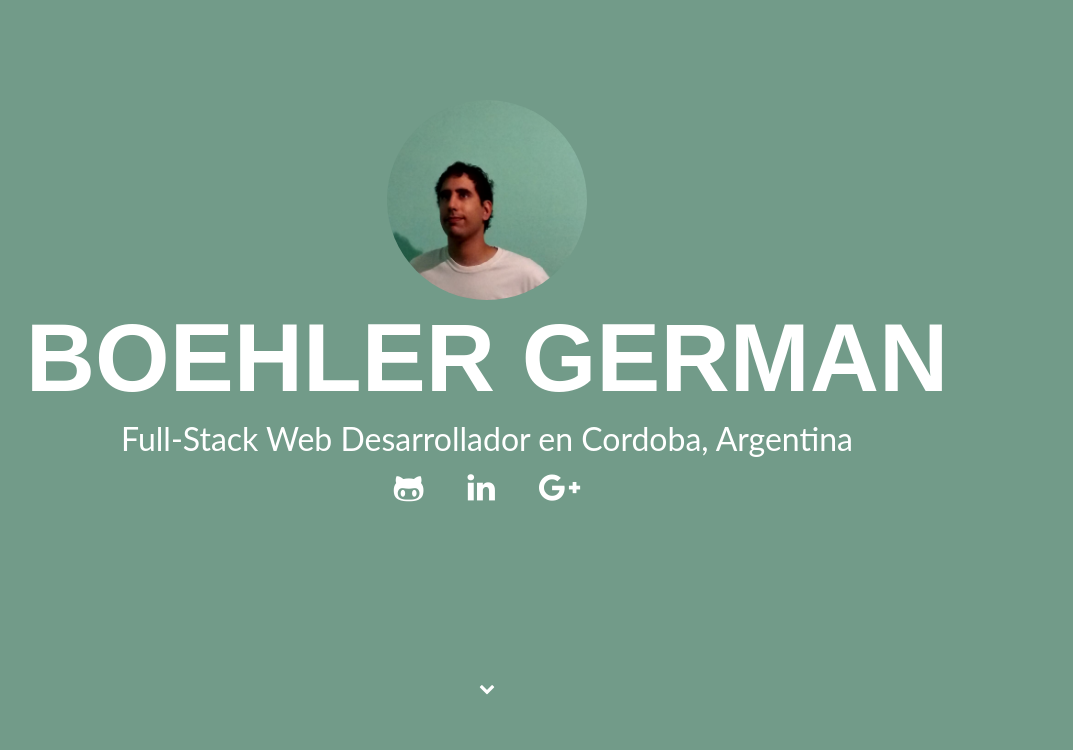
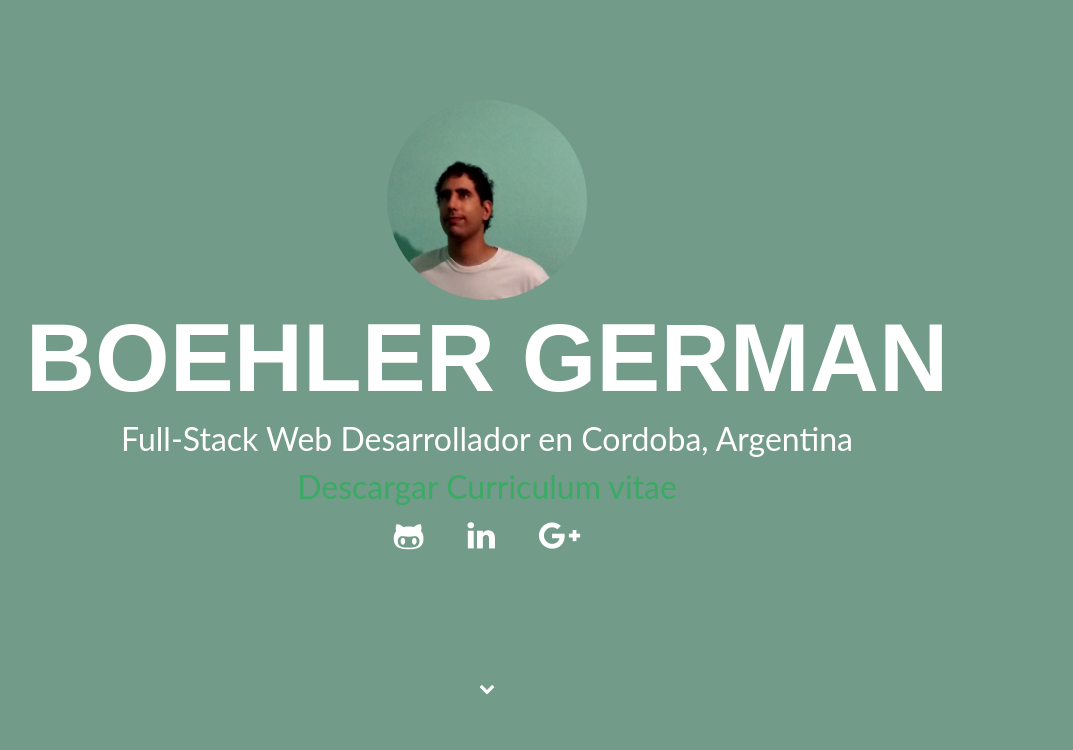
Before and after one commit to boehlergerman/Portfolio-Personal, a website: page index.html in a window 1280 px wide. Shown: the part 50-800 px from the top of the page, without its empty margins (153-1226 px from the left). Drawn offline with Linux system fonts and the light colour scheme.

Commit message:
Update index.html

```diff
--- a/index.html
+++ b/index.html
@@ -44,6 +44,7 @@
             <div class="header-text">
                 <h1>Boehler German</h1>
                 <p>Full-Stack Web <span data-langkey="from"> Desarrollador en</span> Cordoba, Argentina</p>
+                <a href="assets/file/BoehlerGerman_CV.pdf"><span data-langkey="cv">Descargar Curriculum vitae</span></a>
             </div>
             <div class="header-social">
                 <ul class="ul-social">
```
